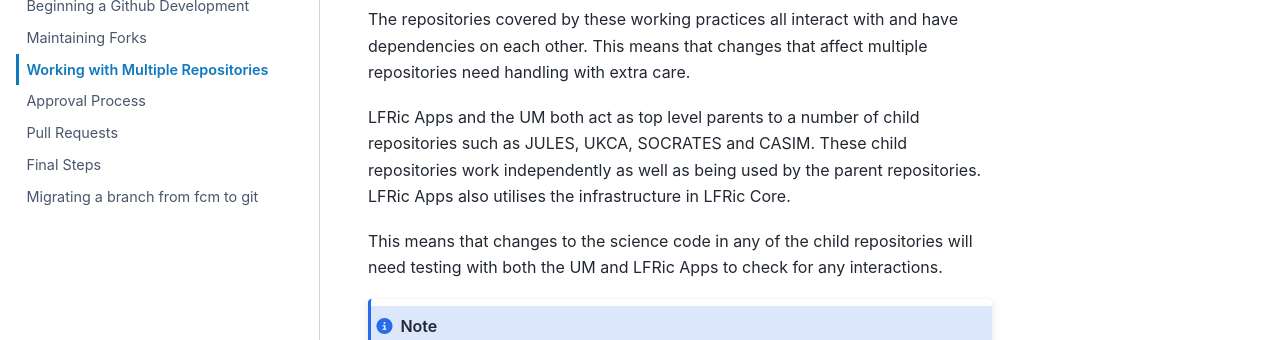
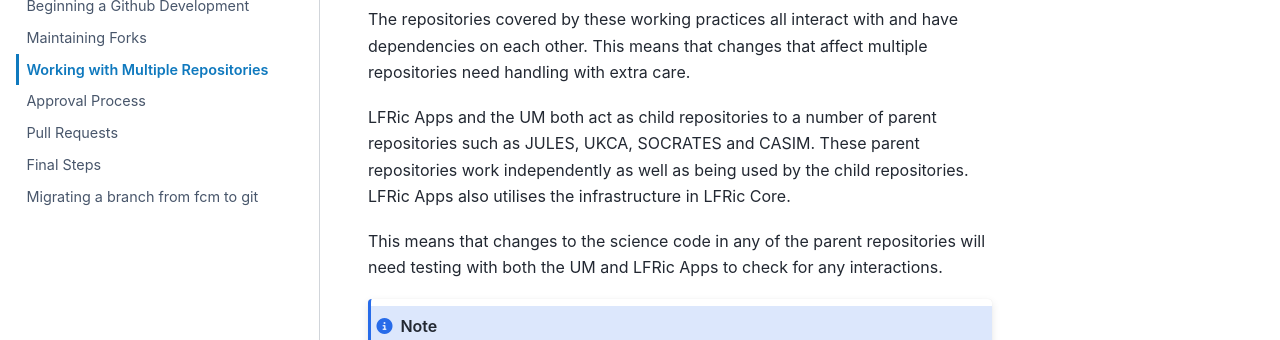
Before and after one commit to MetOffice/simulation-systems, a Sphinx documentation site: the page built from source/WorkingPractices/multi_repository.rst, in a window 1280 px wide and 900 px high. Shown: the part 249-589 px from the top of the window. Built offline with Sphinx 7.4.7 and the PyData theme 0.15.4, drawn with Linux system fonts in a browser that asks for light colours.

Commit message:
switch parent and child

```diff
--- a/source/Reviewers/committinglinkedtickets.rst
+++ b/source/Reviewers/committinglinkedtickets.rst
@@ -20,7 +20,8 @@
 1. Everything except UM and LFRic Apps can be worked on separately and should
    be committed first.
 2. LFRic Apps and the UM each rely on code from all of the above code bases,
-   and will need that code for both testing and committing. They do not rely on each other.
+   and will need that code for both testing and committing. They do not rely on
+   each other.
 
 .. tip::
 
@@ -53,7 +54,7 @@
 
 **In summary:**
 
-JULES, UKCA, LFRic Core and other child repositories can be tested using their
+JULES, UKCA, LFRic Core and other parent repositories can be tested using their
 standalone test suites as described on the How to Commit page.
 
 UM and LFRic Apps changes will require modifying the ``dependencies.yaml`` file
--- a/source/WorkingPractices/multi_repository.rst
+++ b/source/WorkingPractices/multi_repository.rst
@@ -7,12 +7,12 @@
 dependencies on each other. This means that changes that affect multiple
 repositories need handling with extra care.
 
-LFRic Apps and the UM both act as top level parents to a number of child
-repositories such as JULES, UKCA, SOCRATES and CASIM. These child repositories
-work independently as well as being used by the parent repositories. LFRic
+LFRic Apps and the UM both act as child repositories to a number of parent
+repositories such as JULES, UKCA, SOCRATES and CASIM. These parent repositories
+work independently as well as being used by the child repositories. LFRic
 Apps also utilises the infrastructure in LFRic Core.
 
-This means that changes to the science code in any of the child repositories
+This means that changes to the science code in any of the parent repositories
 will need testing with both the UM and LFRic Apps to check for any
 interactions.
 
```
